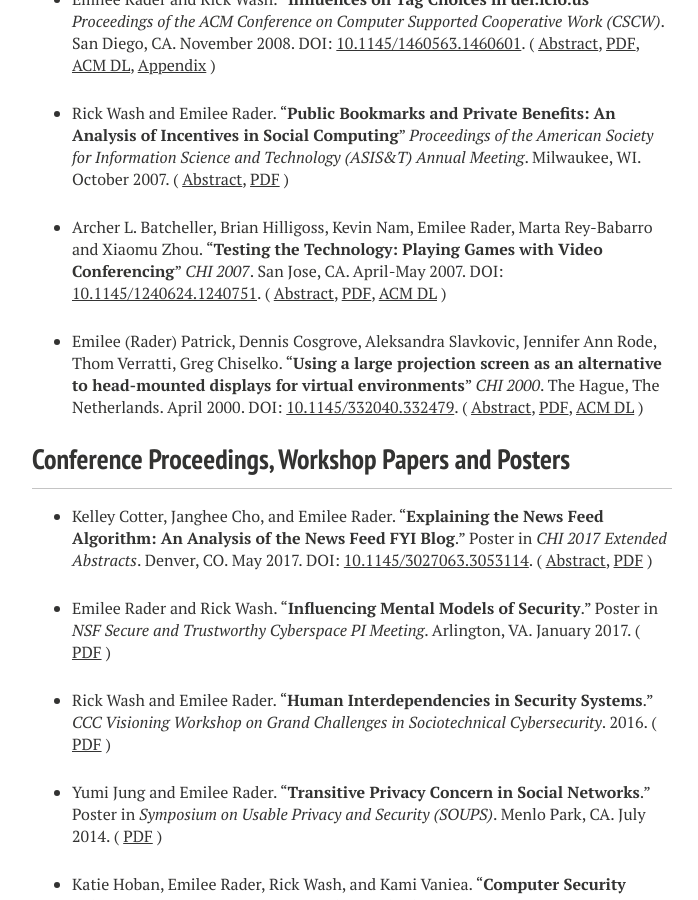
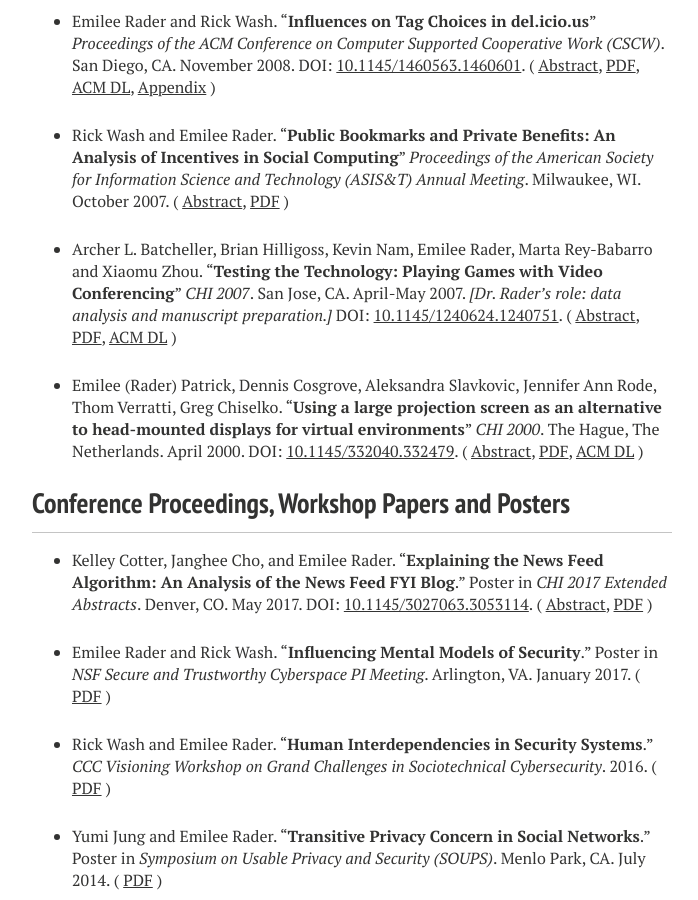
Before and after one commit to bierdoctor/bierdoctor.github.io, a Jekyll site: the page built from papers/index.md, in a window 1280 px wide and 900 px high, scrolled down 2436 px. Shown: the whole window, without its empty margins (288-986 px from the left). Built offline with Jekyll 4.4.1, drawn with Linux system fonts in a browser that asks for light colours; nearby versions of some CDN libraries; some of the changed text lies outside the part shown.

Commit message:
trying to add a note field to publications

```diff
--- a/_includes/conference.md
+++ b/_includes/conference.md
@@ -3,3 +3,4 @@
   {% if post.month %} {{ post.month }} {% endif %}
   {{ post.year }}.
   {% if post.award %} *[{{ post.award}}]* {% endif %}
+  {% if post.note %} *[{{ post.note}}]* {% endif %}
--- a/_includes/journal.md
+++ b/_includes/journal.md
@@ -4,3 +4,4 @@
   {% if post.pages %} pp. {{ post.pages }}. {% endif %}
   {% if post.month %} {{ post.month }} {% endif %}
   {{ post.year }}.
+  {% if post.note %} *[{{ post.note}}]* {% endif %}
--- a/_posts/2007-04-28-videoconferencing.md
+++ b/_posts/2007-04-28-videoconferencing.md
@@ -13,6 +13,7 @@
 pages: 849-852
 doi: 10.1145/1240624.1240751
 acmdl: "http://dl.acm.org/citation.cfm?id=1240751"
+note: "Dr. Rader's role: data analysis and manuscript preparation."
 ---
 
 Video connections can establish a media space in which
--- a/_posts/2018-12-20-bmc-pediatrics.md
+++ b/_posts/2018-12-20-bmc-pediatrics.md
@@ -11,6 +11,7 @@
 doi: "10.1186/s12887-018-1379-1"
 abstract: yes
 link: "https://rdcu.be/bfloQ"
+note: "Dr. Rader's role: data analysis and manuscript preparation."
 ---
 
 Background: Necrotizing enterocolitis (NEC) is a devastating disease of intestinal inflammation that primarily affects
```
